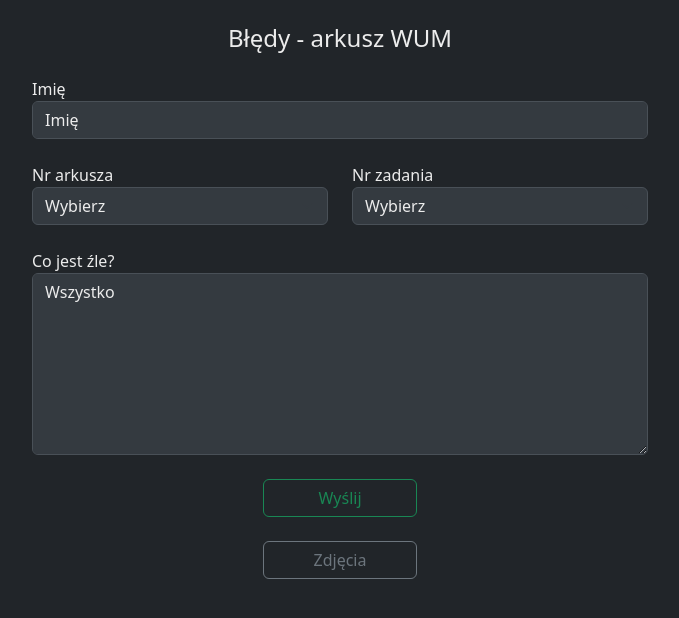
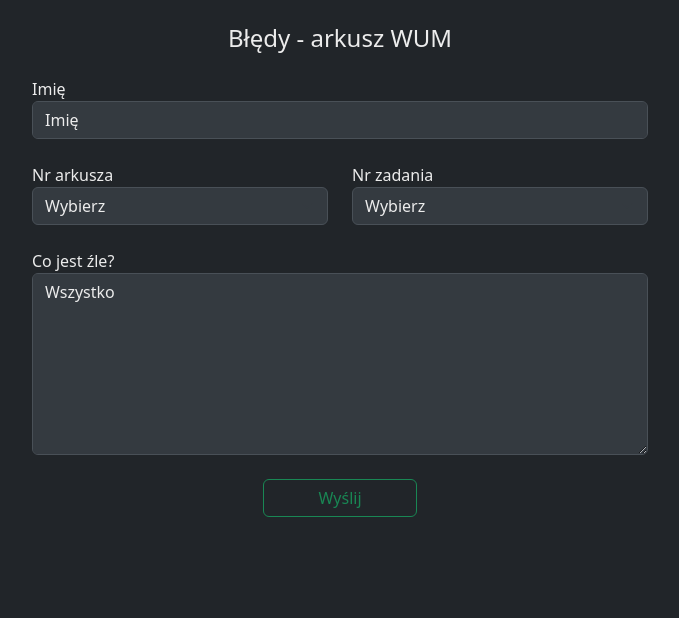
Before and after one commit to AleksanderWojsz/wum, a plain HTML site: page index.html in a window 1280 px wide. Shown: the whole page, without its empty margins (300-979 px from the left). Drawn offline with nearby package versions, Linux system fonts and the light colour scheme.

Commit message:
Update index.html

```diff
--- a/index.html
+++ b/index.html
@@ -97,9 +97,6 @@
                 <button type="submit" class="btn btn-outline-success w-25">Wyślij</button>
             </div>
 
-            <div class="d-flex justify-content-center mt-4">
-                <a href="https://www.google.com/search?client=opera&hs=oag&sca_esv=7de577393d04b1f4&sxsrf=ACQVn08gG3EtoF7T6QpH0ReimVR-WBayRg:1710706178899&q=dzik&tbm=isch&source=lnms&prmd=ivnbz&sa=X&ved=2ahUKEwjuve6QjfyEAxUURfEDHa4fApUQ0pQJegQIFxAB&biw=1053&bih=1131&dpr=1.15" class="btn btn-outline-secondary w-25">Zdjęcia</a>
-            </div>
         </form>
 
     </div>
```
